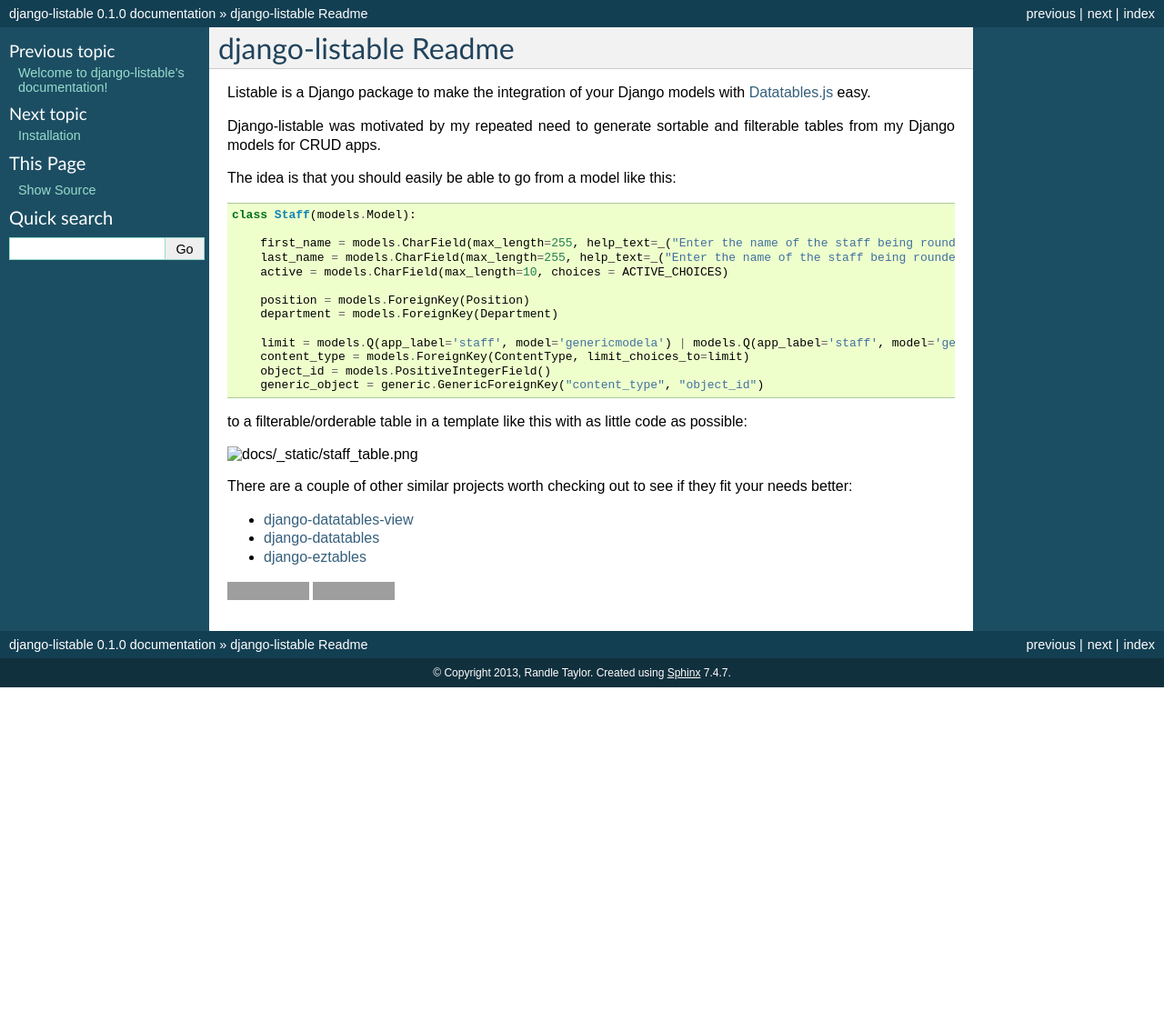
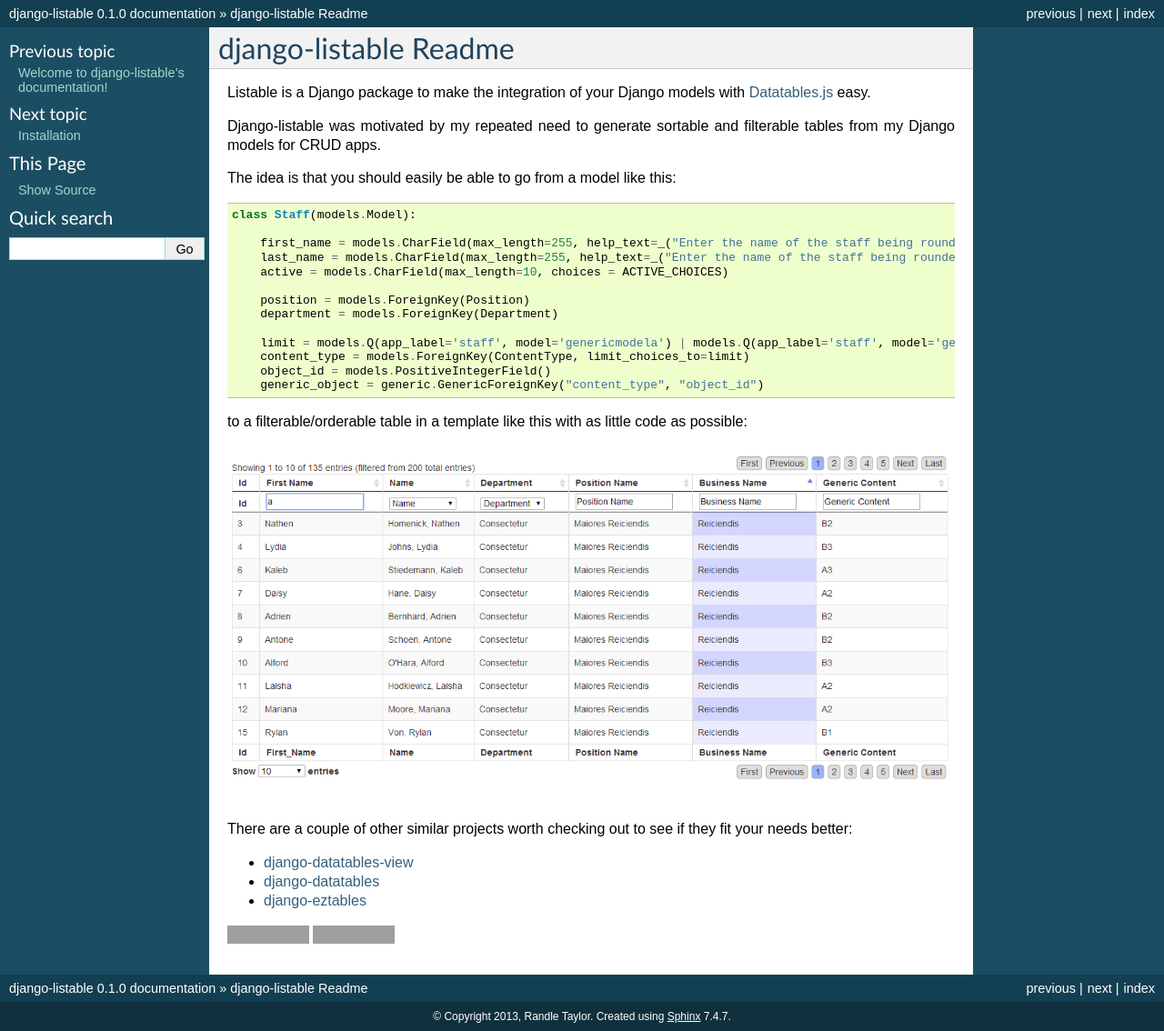
Before and after one commit to randlet/django-listable, a Sphinx documentation site: the page built from docs/readme.rst, in a window 1280 px wide. Shown: the whole page at 91% size. Built offline with Sphinx 7.4.7, drawn with Linux system fonts in a browser that asks for light colours; before the commit the page ends 900 px from its top, so only the background shows below that; grey boxes are pictures that could not be loaded.

Commit message:
fix image link

```diff
--- a/docs/readme.rst
+++ b/docs/readme.rst
@@ -26,7 +26,7 @@
 
 to a filterable/orderable table in a template like this with as little code as possible:
 
-.. image:: docs/_static/staff_table.png
+.. image:: _static/staff_table.png
 
 There are a couple of other similar projects worth checking out to see if they fit your
 needs better:
```
